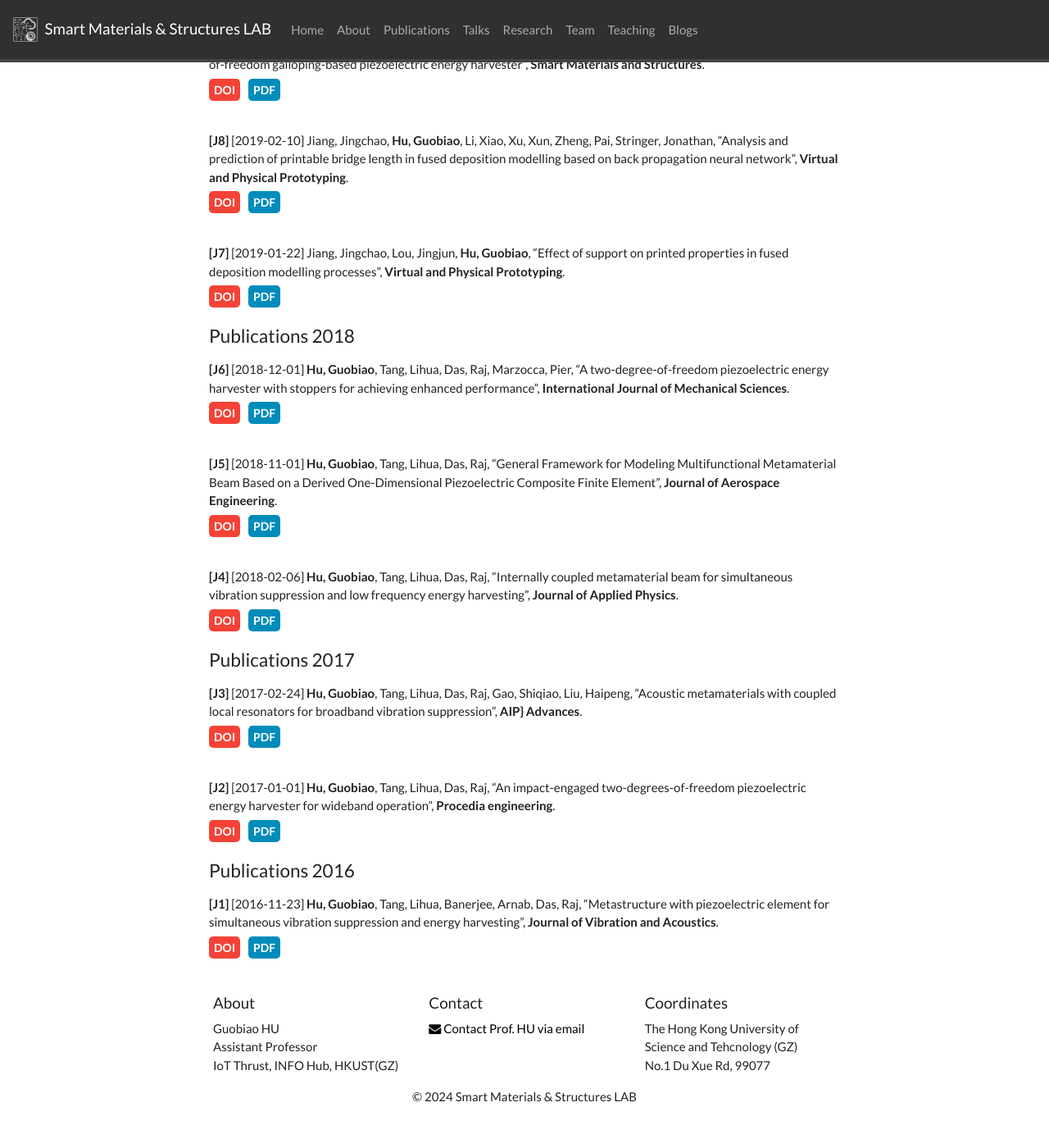
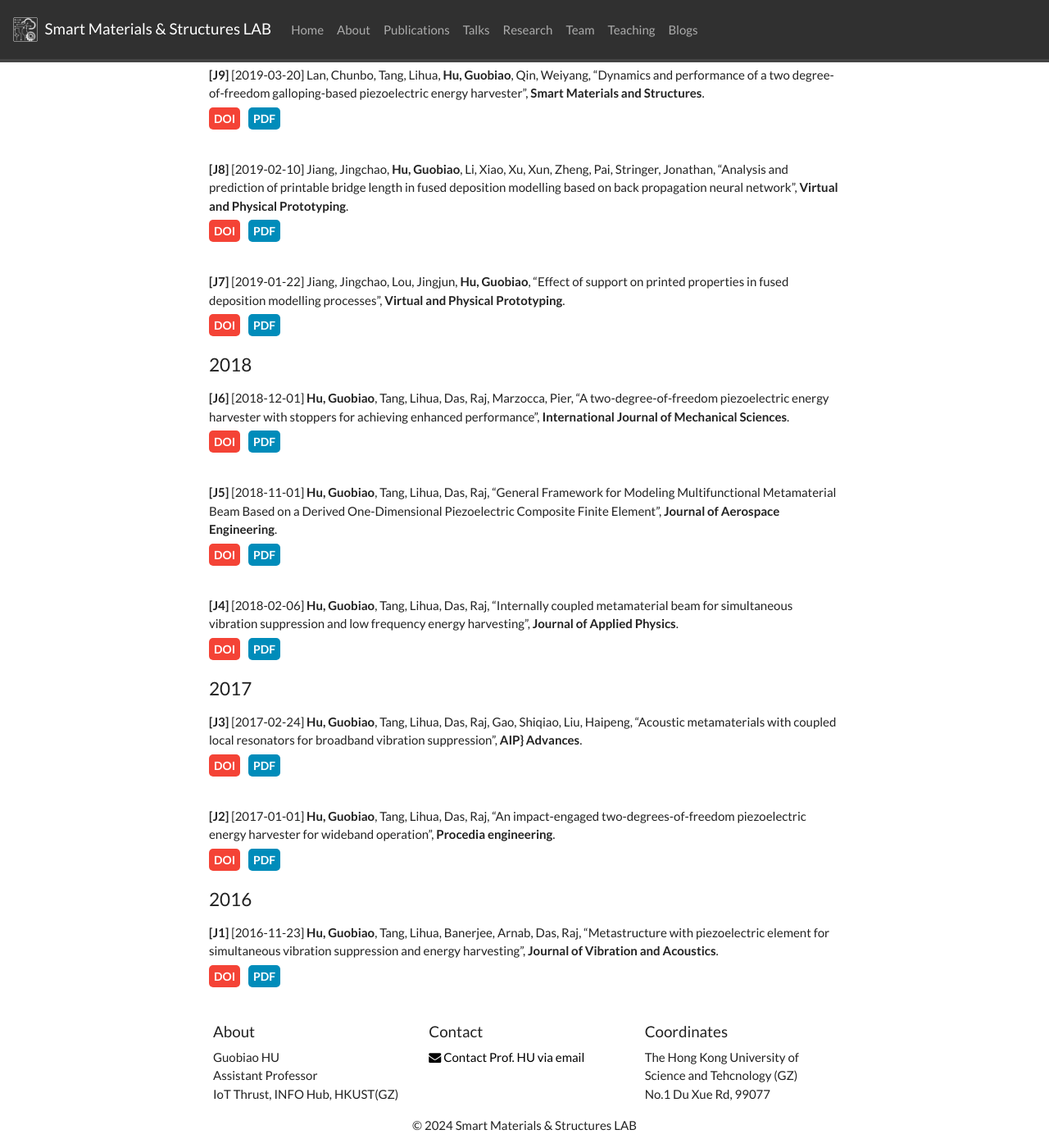
Before and after one commit to sms-lab/sms-lab.github.io, a Jekyll site: the page built from _pages/publications.md, in a window 1280 px wide and 1400 px high, scrolled down 9541 px. Shown: the whole window at 82% size. Built offline with Jekyll 4.4.1, drawn with Linux system fonts in a browser that asks for light colours; nearby versions of some CDN libraries; a style sheet for code colours, icons or effects is not loaded; before the commit the page ends 10906 px from its top, so only the background shows below that; some of the changed text lies outside the part shown.

Commit message:
更新 publications.md

```diff
--- a/_pages/publications.md
+++ b/_pages/publications.md
@@ -65,7 +65,7 @@ permalink: /publications/
 </div>
 {% endfor %}
 
-#### Publications 2023
+#### 2023
 
 {% assign sorted_articles = site.data.article2023 %}
 
@@ -85,7 +85,7 @@ permalink: /publications/
 </div>
 {% endfor %}
 
-#### Publications 2022
+#### 2022
 
 {% assign sorted_articles = site.data.article2022 %}
 
@@ -105,7 +105,7 @@ permalink: /publications/
 </div>
 {% endfor %}
 
-#### Publications 2021
+#### 2021
 
 {% assign sorted_articles = site.data.article2021 %}
 
@@ -125,7 +125,7 @@ permalink: /publications/
 </div>
 {% endfor %}
 
-#### Publications 2020
+#### 2020
 
 {% assign sorted_articles = site.data.article2020 %}
 
@@ -145,7 +145,7 @@ permalink: /publications/
 </div>
 {% endfor %}
 
-#### Publications 2019
+#### 2019
 
 {% assign sorted_articles = site.data.article2019 %}
 
@@ -165,7 +165,7 @@ permalink: /publications/
 </div>
 {% endfor %}
 
-#### Publications 2018
+#### 2018
 
 {% assign sorted_articles = site.data.article2018 %}
 
@@ -185,7 +185,7 @@ permalink: /publications/
 </div>
 {% endfor %}
 
-#### Publications 2017
+#### 2017
 
 {% assign sorted_articles = site.data.article2017 %}
 
@@ -205,7 +205,7 @@ permalink: /publications/
 </div>
 {% endfor %}
 
-#### Publications 2016
+#### 2016
 
 {% assign sorted_articles = site.data.article2016 %}
 
```
Also changed, not shown: other parts of _pages/publications.md (+2 -2 lines).
